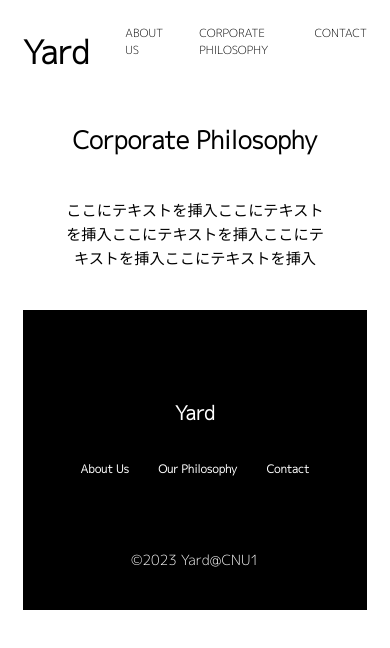
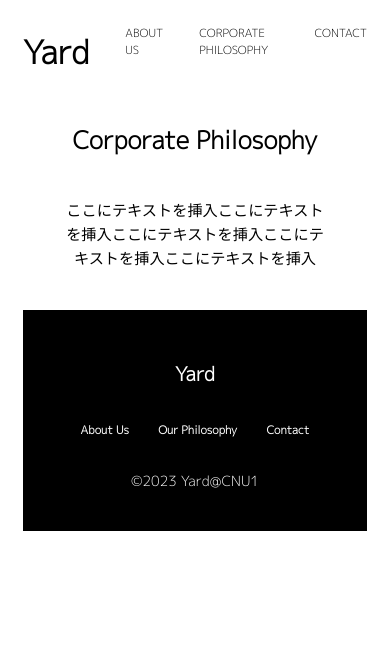
Before and after one commit to ph-ak/Yard, a plain HTML site: page our-philosophy.html in a window 390 px wide. Drawn offline with Linux system fonts and the light colour scheme.

Commit message:
Update our-philosophy.html

```diff
--- a/our-philosophy.html
+++ b/our-philosophy.html
@@ -70,7 +70,7 @@
         .art{font-size: 0.95rem;}
         .home{margin-bottom: 15px;}
         .f-c-j{font-size: 0.7rem;}
-        .f-c{padding: 12.5%;}
+        .f-c{padding: 1% 12.5%;}
       }
     </style>
   </html>
```
